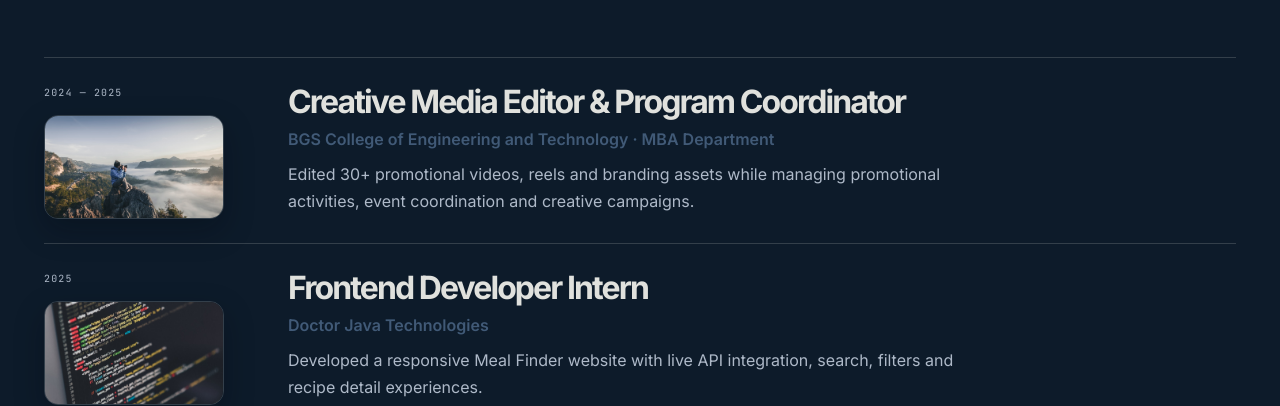
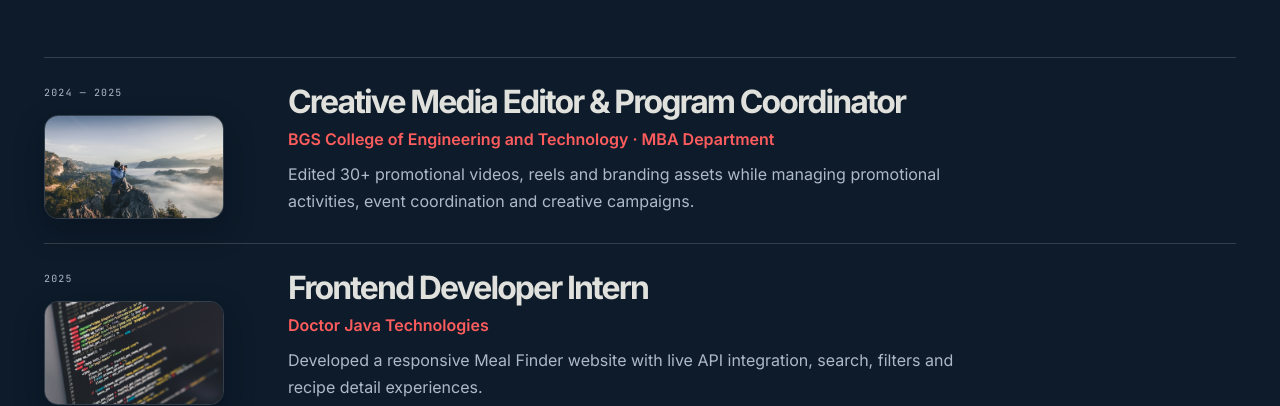
Before and after one commit to lohith0223/lohith-portfolio, a React (Vite) app: page / in a window 1280 px wide. Shown: the part 2620-3026 px from the top of the page. Built offline with nearby package versions, Linux system fonts and the light colour scheme.

Commit message:
Update experience company colors

```diff
--- a/src/styles.css
+++ b/src/styles.css
@@ -771,7 +771,7 @@ svg {
 
 .company-name {
   margin: 0 0 0.7rem;
-  color: var(--cyan);
+  color: #ff5d5d;
   font-weight: 600;
 }
 
```
